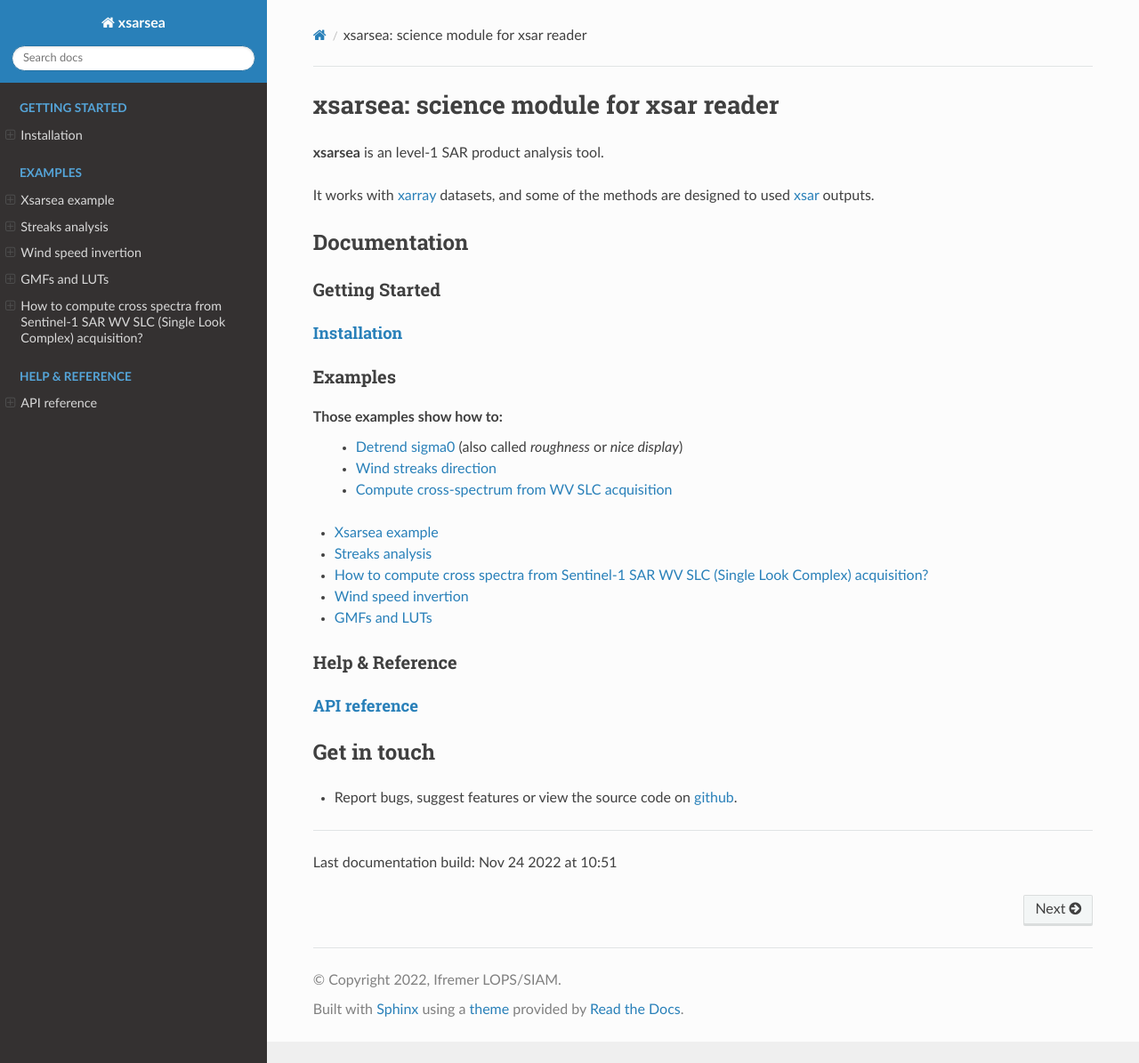
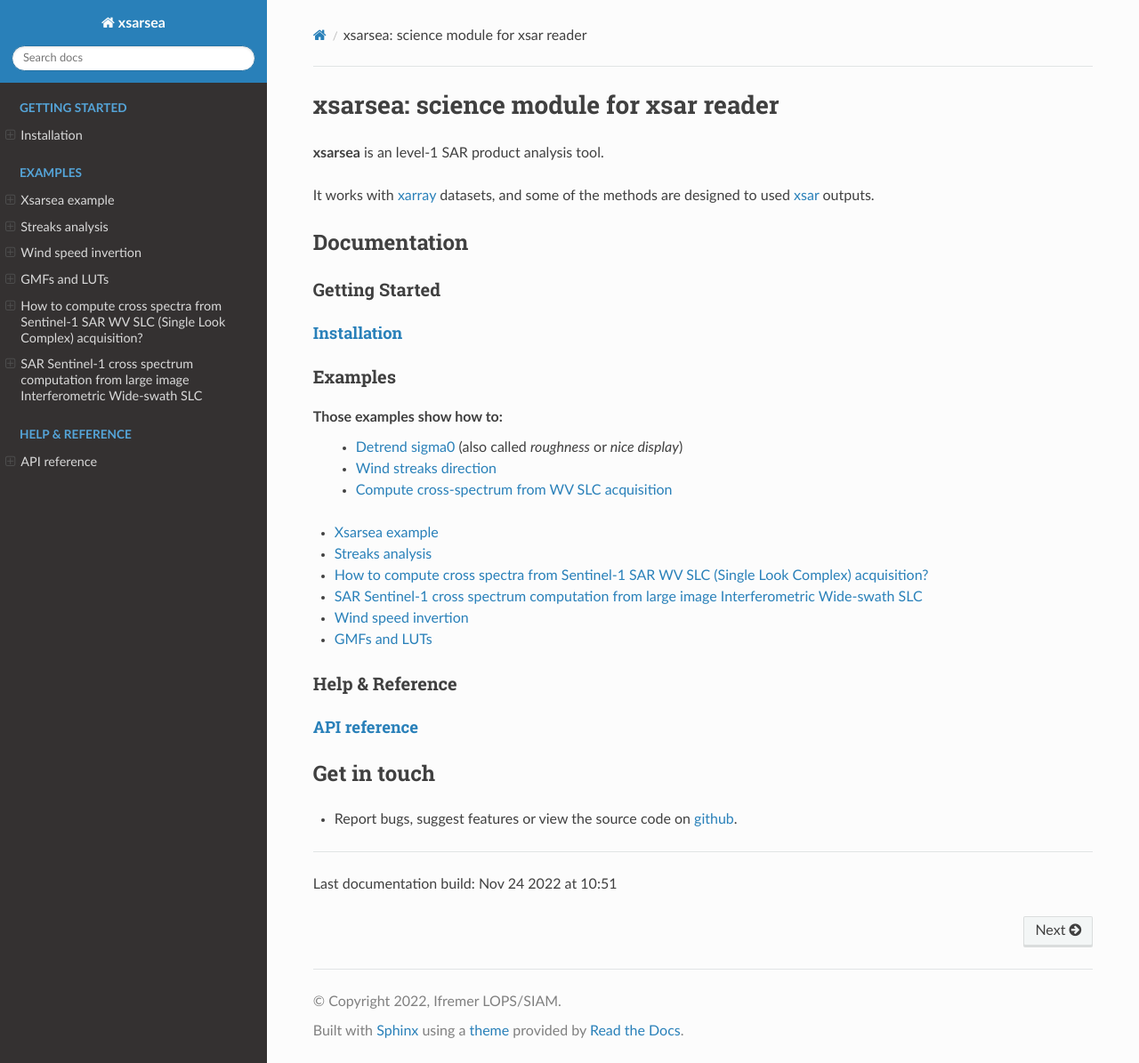
Before and after one commit to umr-lops/xsarsea, a Sphinx documentation site: the page built from docs/index.rst, in a window 1280 px wide and 1195 px high. Shown: the whole window at 89% size. Built offline with Sphinx 7.4.7 and the Read the Docs theme 2.0.0, drawn with Linux system fonts in a browser that asks for light colours; the version number could not be read and is left out; some of the changed lines change nothing that is shown.

Commit message:
add doc example for inter burst computation

```diff
--- a/docs/index.rst
+++ b/docs/index.rst
@@ -31,6 +31,8 @@ Those examples show how to:
 * :doc:`examples/streaks`
 
 * :doc:`examples/ATBD_xsarsea_crossspectra_WV`
+
+* :doc:`examples/xspec_IW_intra_and_inter_burst`
 
 * :doc:`examples/windspeed_inversion`
 
@@ -69,6 +71,7 @@ Last documentation build: |today|
    examples/windspeed_inversion
    examples/gmfs_and_luts
    examples/ATBD_xsarsea_crossspectra_WV
+   examples/xspec_IW_intra_and_inter_burst
 
 .. toctree::
    :maxdepth: 1
```
Also changed, not shown: docs/examples/xspec_IW_intra_and_inter_burst.ipynb (added).
